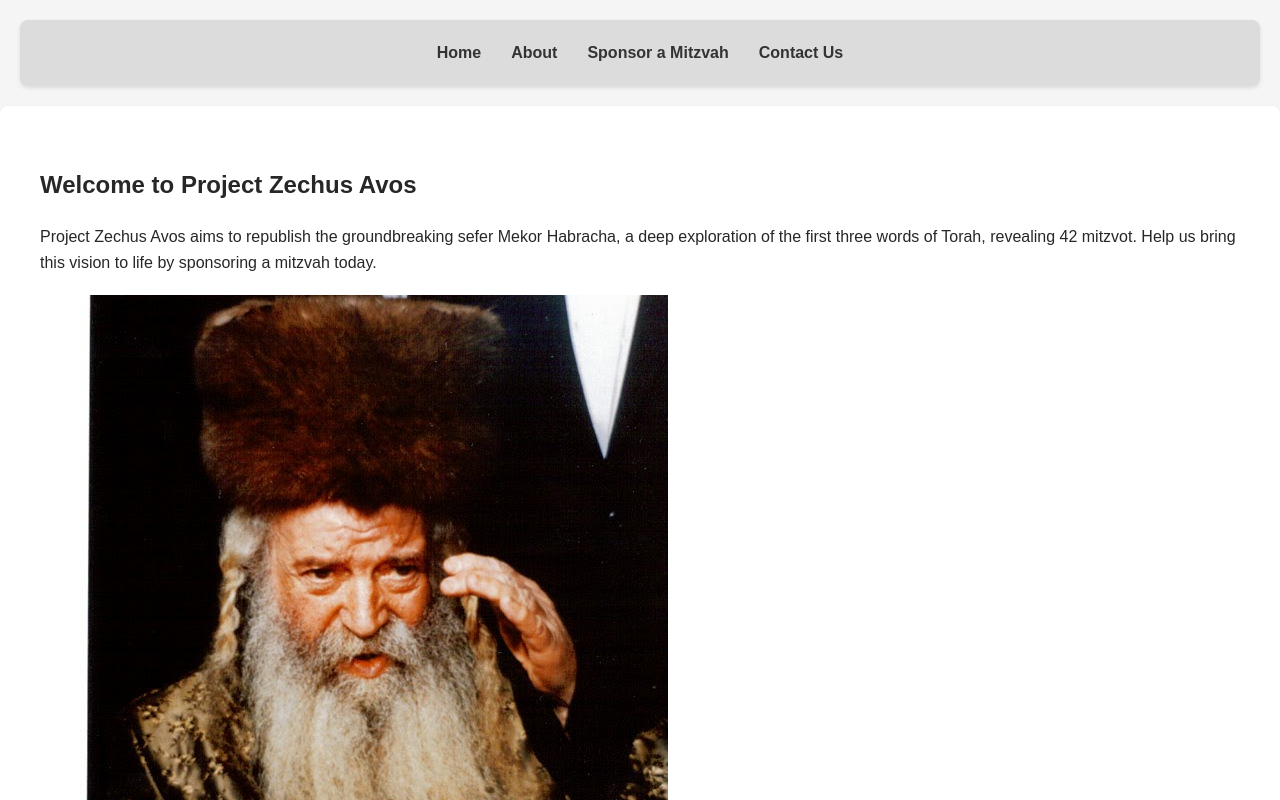
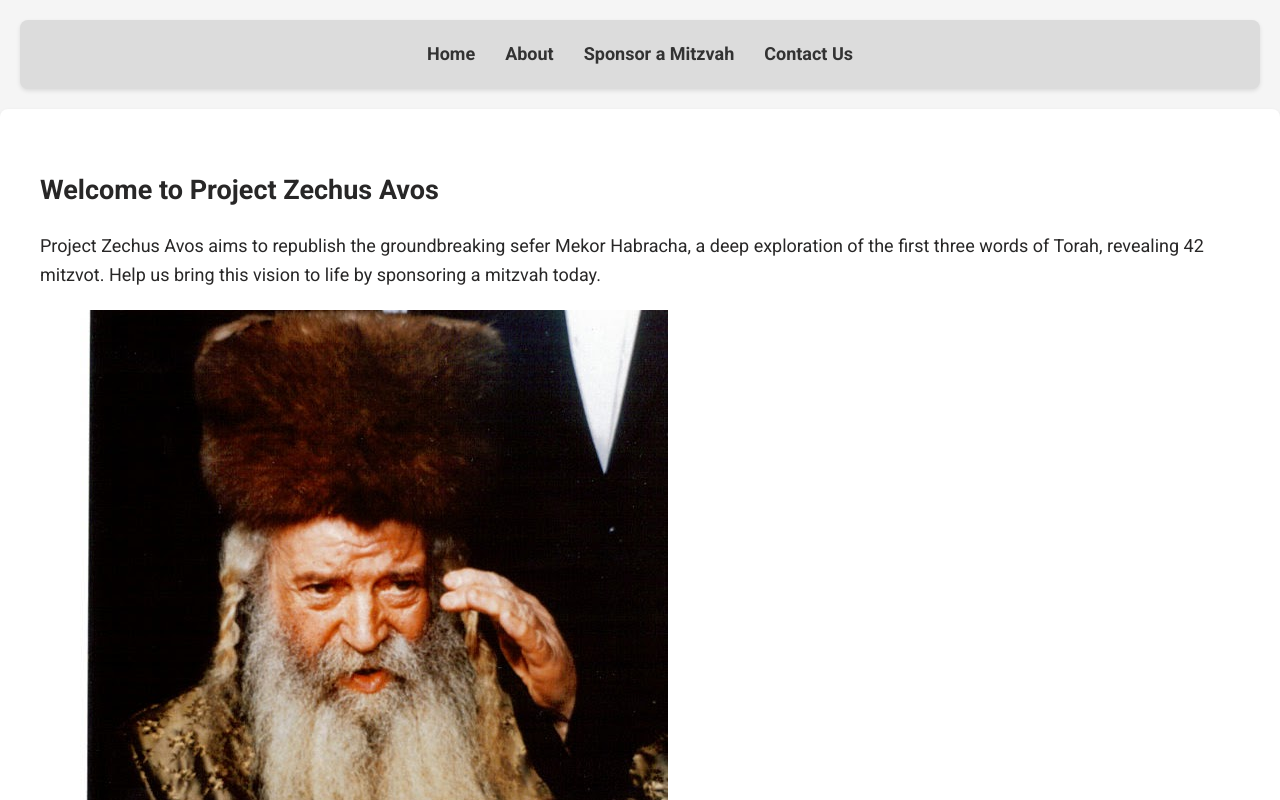
Before and after one commit to Ydavidovici/Project-Zechus-Avos, a plain HTML site: page Frontend/HTML/index.html in a window 1280 px wide. Shown: the top 800 px of the page. Drawn offline with Linux system fonts and the light colour scheme; a script that the page names is missing; files whose address does not match are found by name.

Commit message:
updated css

```diff
--- a/Frontend/CSS/styles.css
+++ b/Frontend/CSS/styles.css
@@ -1,8 +1,13 @@
+@import url('https://fonts.googleapis.com/css2?family=Roboto:wght@400;700&display=swap');
+
+
 /* Global page styles */
 body, html {
   margin: 0;
   padding: 0;
-  font-family: 'Arial', sans-serif;
+  font-family: 'Roboto', sans-serif;
+  font-weight: 500;
+  font-size: 18px;
   background-color: #f5f5f5; /* Light gray for the page background, correcting the earlier #282727 */
   color: #282727; /* Assuming you want the text color to be this dark gray */
   line-height: 1.6;
```
